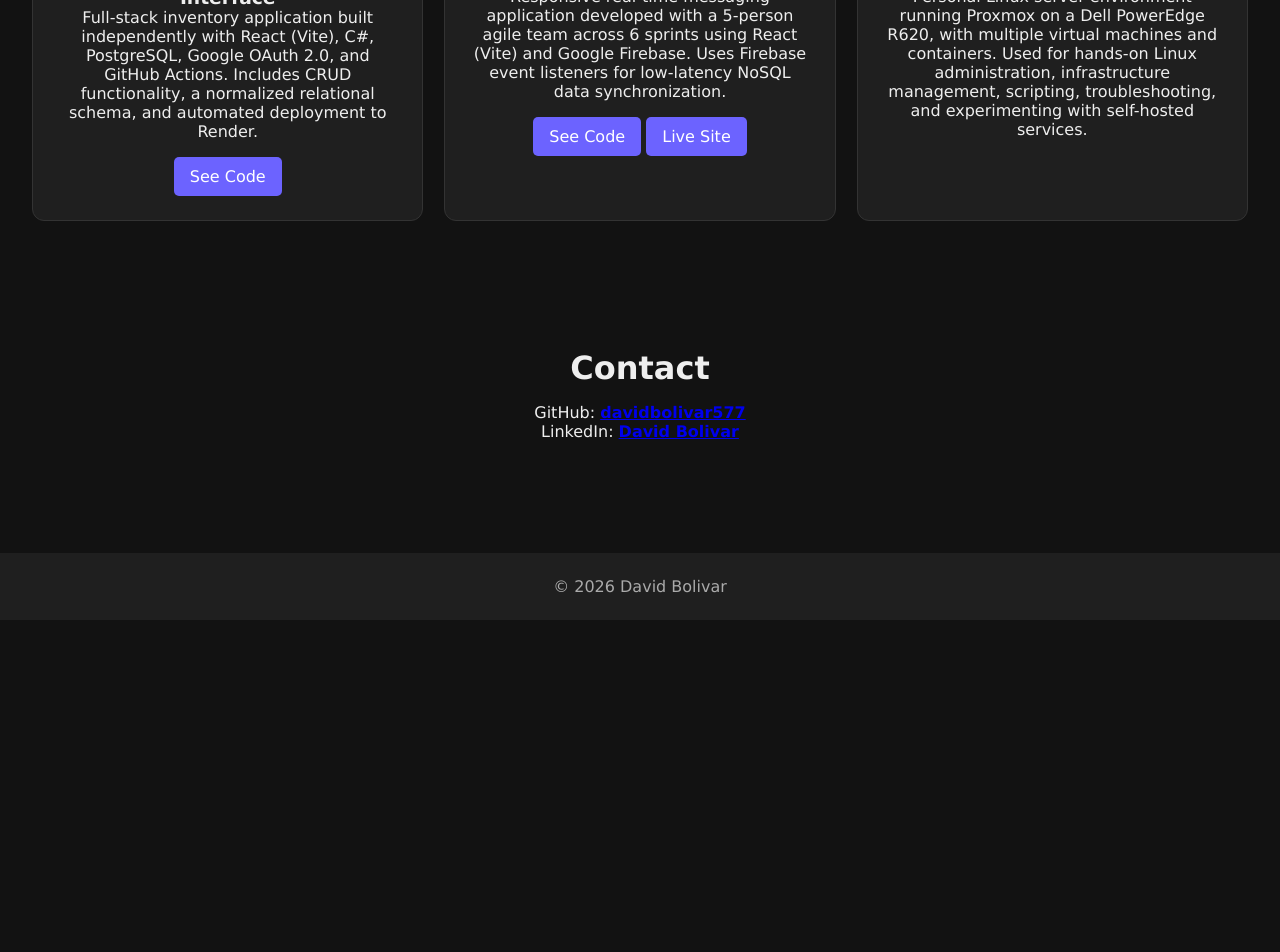
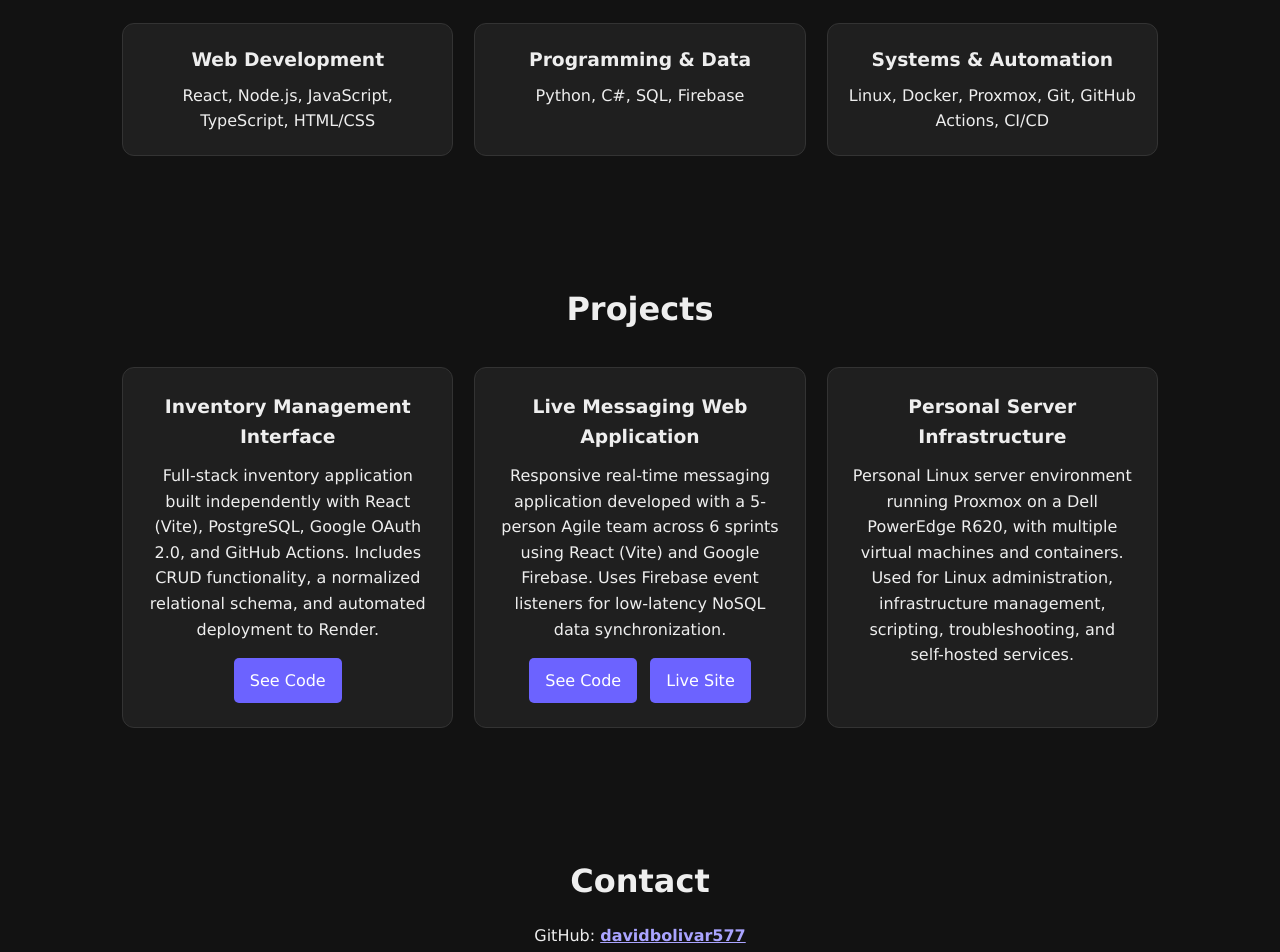
Before and after one commit to davidbolivar577/davidbolivar577.github.io, a plain HTML site: page index.html in a window 1280 px wide. Shown: the part 756-1708 px from the top of the page. Before the commit the page ends 1376 px from the top, so only its background shows below. Drawn offline with Linux system fonts and the light colour scheme.

Commit message:
2026 October portfolio refresh

```diff
--- a/dark.css
+++ b/dark.css
@@ -5,9 +5,25 @@
     font-family: Verdana, sans-serif;
 }
 
+html {
+    scroll-behavior: smooth;
+}
+
 body {
     background: #121212;
     color: #eee;
+    line-height: 1.6;
+}
+
+a {
+    color: #aaa4ff;
+}
+
+a:focus-visible,
+.btn:focus-visible,
+.project-btn:focus-visible {
+    outline: 3px solid #fff;
+    outline-offset: 3px;
 }
 
 /* Hero Banner */
@@ -16,11 +32,18 @@ body {
     padding: 6rem 2rem;
     background: #1f1f1f;
 }
+
 .hero h1 {
     font-size: 3rem;
+    line-height: 1.2;
 }
+
+.hero p {
+    margin-top: 0.8rem;
+}
+
 .btn {
-    margin-top: 1rem;
+    margin-top: 1.5rem;
     display: inline-block;
     padding: 0.7rem 1.4rem;
     background: #6c63ff;
@@ -31,12 +54,39 @@ body {
 
 /* Sections */
 .section {
+    max-width: 1100px;
+    margin: 0 auto;
     padding: 4rem 2rem;
     text-align: center;
 }
+
 .section h2 {
     font-size: 2rem;
     margin-bottom: 1rem;
+}
+
+.section > p {
+    max-width: 850px;
+    margin: 0 auto;
+}
+
+/* Skills */
+.skill-grid {
+    display: grid;
+    gap: 1.3rem;
+    grid-template-columns: repeat(auto-fit, minmax(220px, 1fr));
+    margin-top: 2rem;
+}
+
+.skill-card {
+    background: #1f1f1f;
+    padding: 1.3rem;
+    border-radius: 12px;
+    border: 1px solid #333;
+}
+
+.skill-card h3 {
+    margin-bottom: 0.5rem;
 }
 
 /* Projects */
@@ -46,20 +96,32 @@ body {
     grid-template-columns: repeat(auto-fit, minmax(260px, 1fr));
     margin-top: 2rem;
 }
+
 .project-card {
     background: #1f1f1f;
     padding: 1.5rem;
     border-radius: 12px;
     border: 1px solid #333;
+    text-align: center;
 }
+
+.project-card p {
+    margin-top: 0.7rem;
+}
+
 .project-btn {
     display: inline-block;
-    margin-top: 1rem;
+    margin: 1rem 0.25rem 0;
     padding: 0.6rem 1rem;
     background: #6c63ff;
     color: white;
     border-radius: 5px;
     text-decoration: none;
+}
+
+/* Contact */
+#contact p + p {
+    margin-top: 0.4rem;
 }
 
 /* Footer */
@@ -70,3 +132,17 @@ footer {
     color: #aaa;
     margin-top: 3rem;
 }
+
+@media (max-width: 600px) {
+    .hero {
+        padding: 4.5rem 1.5rem;
+    }
+
+    .hero h1 {
+        font-size: 2.4rem;
+    }
+
+    .section {
+        padding: 3rem 1.5rem;
+    }
+}
--- a/index.html
+++ b/index.html
@@ -3,6 +3,7 @@
 <head>
     <meta charset="UTF-8">
     <meta name="viewport" content="width=device-width, initial-scale=1.0">
+    <meta name="description" content="David Bolivar's software engineering portfolio.">
     <title>David Bolivar | Software Engineering Portfolio</title>
     <link rel="stylesheet" href="dark.css">
 </head>
@@ -10,46 +11,66 @@
 <body>
     <header class="hero">
         <h1>David Bolivar</h1>
-        <p>Computer Science Student • Software Engineering • Full-Stack Development</p>
+        <p>Computer Science Student • Full-Stack Development • Systems &amp; Infrastructure</p>
         <a href="#projects" class="btn">See Projects</a>
     </header>
 
+    <main>
         <section id="about" class="section">
             <h2>About Me</h2>
             <p>
-            I am a Computer Science student at Brigham Young University - Idaho with a Minor in AI Engineering. I enjoy building full-stack applications, working with databases, and solving problems across the software stack. I also have hands-on experience with Linux administration, Docker, CI/CD, and server infrastructure.
+                I am a Computer Science student at Brigham Young University–Idaho pursuing a minor in AI Engineering. I have built full-stack applications with React, Node.js, Python, C#, PostgreSQL, and Firebase, and work with Linux, Docker, CI/CD, and self-hosted infrastructure.
             </p>
+        </section>
+
+        <section id="skills" class="section">
+            <h2>Technical Focus</h2>
+            <div class="skill-grid">
+                <div class="skill-card">
+                    <h3>Web Development</h3>
+                    <p>React, Node.js, JavaScript, TypeScript, HTML/CSS</p>
+                </div>
+                <div class="skill-card">
+                    <h3>Programming &amp; Data</h3>
+                    <p>Python, C#, SQL, Firebase</p>
+                </div>
+                <div class="skill-card">
+                    <h3>Systems &amp; Automation</h3>
+                    <p>Linux, Docker, Proxmox, Git, GitHub Actions, CI/CD</p>
+                </div>
+            </div>
         </section>
 
         <section id="projects" class="section">
             <h2>Projects</h2>
 
             <div class="project-grid">
-            <div class="project-card">
+                <article class="project-card">
                     <h3>Inventory Management Interface</h3>
-                <p>Full-stack inventory application built independently with React (Vite), C#, PostgreSQL, Google OAuth 2.0, and GitHub Actions. Includes CRUD functionality, a normalized relational schema, and automated deployment to Render.</p>
-                <a href="https://github.com/davidbolivar577/SupplySync" target="_blank" class="project-btn">See Code</a>
-            </div>
+                    <p>Full-stack inventory application built independently with React (Vite), PostgreSQL, Google OAuth 2.0, and GitHub Actions. Includes CRUD functionality, a normalized relational schema, and automated deployment to Render.</p>
+                    <a href="https://github.com/davidbolivar577/SupplySync" target="_blank" rel="noopener noreferrer" class="project-btn">See Code</a>
+                </article>
 
-            <div class="project-card">
+                <article class="project-card">
                     <h3>Live Messaging Web Application</h3>
-                <p>Responsive real-time messaging application developed with a 5-person agile team across 6 sprints using React (Vite) and Google Firebase. Uses Firebase event listeners for low-latency NoSQL data synchronization.</p>
-                <a href="https://github.com/davidbolivar577/Bulletiin" target="_blank" class="project-btn">See Code</a>
-                <a href="https://bulletiin.web.app/" target="_blank" class="project-btn">Live Site</a>
-            </div>
+                    <p>Responsive real-time messaging application developed with a 5-person Agile team across 6 sprints using React (Vite) and Google Firebase. Uses Firebase event listeners for low-latency NoSQL data synchronization.</p>
+                    <a href="https://github.com/davidbolivar577/Bulletiin" target="_blank" rel="noopener noreferrer" class="project-btn">See Code</a>
+                    <a href="https://bulletiin.web.app/" target="_blank" rel="noopener noreferrer" class="project-btn">Live Site</a>
+                </article>
 
-            <div class="project-card">
+                <article class="project-card">
                     <h3>Personal Server Infrastructure</h3>
-                <p>Personal Linux server environment running Proxmox on a Dell PowerEdge R620, with multiple virtual machines and containers. Used for hands-on Linux administration, infrastructure management, scripting, troubleshooting, and experimenting with self-hosted services.</p>
-            </div>
+                    <p>Personal Linux server environment running Proxmox on a Dell PowerEdge R620, with multiple virtual machines and containers. Used for Linux administration, infrastructure management, scripting, troubleshooting, and self-hosted services.</p>
+                </article>
             </div>
         </section>
 
         <section id="contact" class="section">
             <h2>Contact</h2>
-        <p>GitHub: <strong><a href="https://github.com/davidbolivar577" target="_blank">davidbolivar577</a></strong></p>
-        <p>LinkedIn: <strong><a href="https://www.linkedin.com/in/david-bolivar-b916b139b/" target="_blank">David Bolivar</a></strong></p>
+            <p>GitHub: <strong><a href="https://github.com/davidbolivar577" target="_blank" rel="noopener noreferrer">davidbolivar577</a></strong></p>
+            <p>LinkedIn: <strong><a href="https://www.linkedin.com/in/david-bolivar-b916b139b/" target="_blank" rel="noopener noreferrer">David Bolivar</a></strong></p>
         </section>
+    </main>
 
     <footer>
         <p>© 2026 David Bolivar</p>
```
Lines whose indentation alone changed are shown as unchanged.
